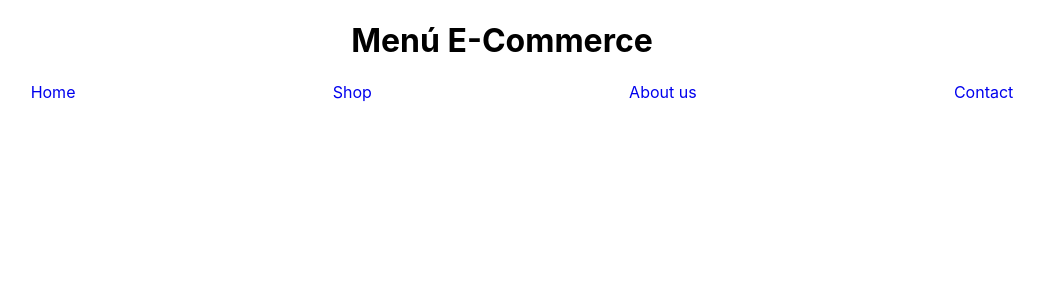
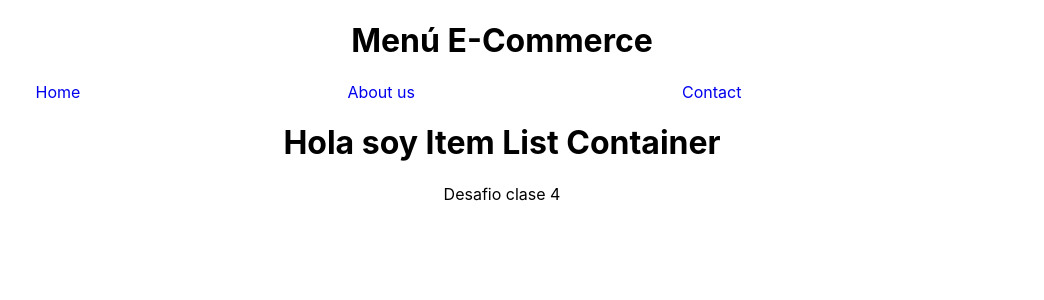
Before and after one commit to siempreeselfindelmundo/proyecto_react, a React (Create React App) app: page / in a window 1280 px wide. Shown: the top 300 px of the page, without its empty margins (138-1182 px from the left). Built offline with nearby package versions, Linux system fonts and the light colour scheme.

Commit message:
desafio clase componentes I

```diff
--- a/src/App.js
+++ b/src/App.js
@@ -1,11 +1,13 @@
 import logo from './logo.svg';
+import NavBar from './components/NavBar/NavBar';
+import ItemListContainer from './components/ItemListContainer';
 import './App.css';
-import NavBar from './components/NavBar/NavBar';
 
 function App() {
   return (
     <div className="App">
         <NavBar />
+        <ItemListContainer />
     </div>
   );
 }
--- /dev/null
+++ b/src/components/ItemListContainer.js
@@ -0,0 +1,17 @@
+import React from 'react'
+import PropTypes from 'prop-types'
+
+function ItemListContainer(props) {
+    return (
+        <div>
+            <h1>Hola soy Item List Container</h1>
+            <p>Desafio clase 4</p>
+        </div>
+    )
+}
+
+ItemListContainer.propTypes = {
+
+}
+
+export default ItemListContainer
--- /dev/null
+++ b/src/components/NavBar/CartWidget.jsx
@@ -0,0 +1,13 @@
+import React from 'react'
+import CartIcon from './cart_icon.svg'
+
+
+function CartWidget() {
+    return (
+        <div>
+            <img src={CartIcon} alt="cart_icon" />
+        </div>
+    )
+}
+
+export default CartWidget
--- a/src/components/NavBar/NavBar.jsx
+++ b/src/components/NavBar/NavBar.jsx
@@ -1,3 +1,8 @@
+import React from 'react'
+import CartWidget from "./CartWidget"
+
+
+
 let linkDecoration = {
     textDecoration: 'none'
 }
@@ -9,9 +14,10 @@ const NavBar = () => {
             <nav>
                 <ul style={{textDecoration:'none', display:'flex', justifyContent:'space-around', listStyleType:'none'}}>
                     <a href="#" style={linkDecoration}><li>Home</li></a>
-                    <a href="#" style={linkDecoration}><li>Shop</li></a>
                     <a href="#" style={linkDecoration}><li>About us</li></a>
                     <a href="#" style={linkDecoration}><li>Contact</li></a>
+                    <a href="#" style={linkDecoration}><li> <CartWidget/> </li></a>
+
                 </ul>
 
             </nav>
```
Also changed, not shown: src/components/NavBar/cart_icon.svg (added).
